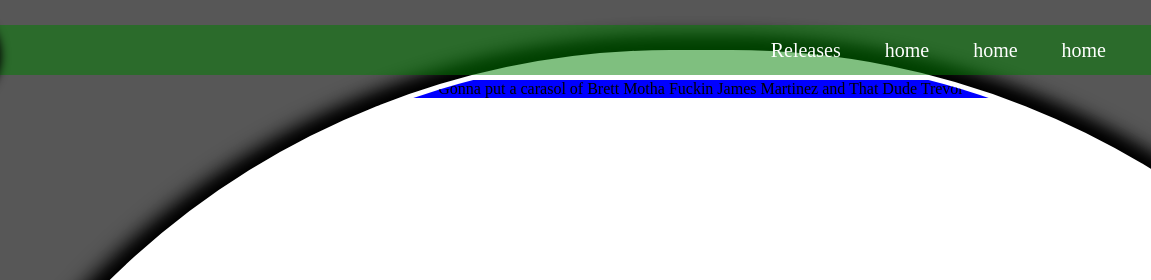
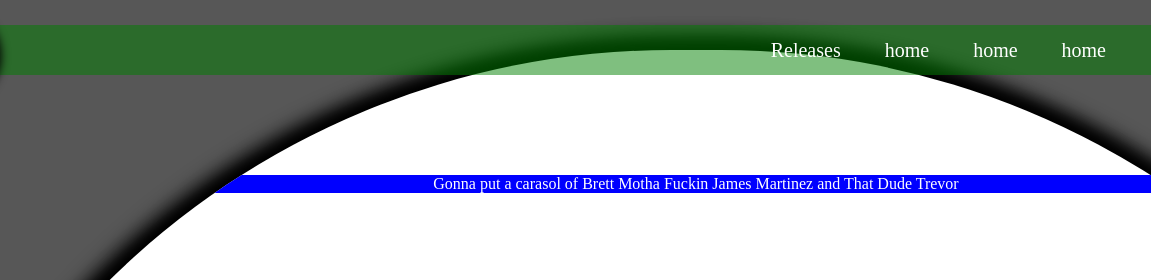
Before and after one commit to austinezell/gzrus, a website: page index.html in a window 1280 px wide. Shown: the top 280 px of the page, 129-1280 px from the left. Drawn offline with nearby package versions, Linux system fonts and the light colour scheme; some packages are replaced by stand-ins of ours.

Commit message:
pushes the summary down

```diff
--- a/sass/style.scss
+++ b/sass/style.scss
@@ -84,15 +84,14 @@ nav {
   vertical-align: top;
   width: 200vh;
   padding: 25px;
+  color: white;
   background-color: white;
-  border: 5px solid white;
   position: relative;
   border-radius: 100vh;
   overflow: hidden;
-  box-shadow: 10px 10px 20px black, -10px -10px 20px black, 10px -10px 20px black;
+  box-shadow: 10px 10px 20px black, -10px -10px 20px black, 10px -10px 20px black, -10px 10px 20px black;
 }
 .inner-circle{
-  // opacity: 0;
   height: 155px;
   position: absolute;
   bottom: -45px;
@@ -104,6 +103,10 @@ nav {
   right: 0;
   left: 0;
   margin: 0 auto;
+}
+#home, #music {
+  position: relative;
+  top: 100px;
 }
 
 #home{
@@ -118,12 +121,13 @@ nav {
   transition: all 2s ease-in-out;
   z-index: 0;
   width: 200vh;
-  // left: 0;
-  // right: 0;
+  left: 0;
+  right: 0;
   overflow: hidden;
 }
 
 #main.ng-enter {
+  box-shadow: none;
   transform:rotateZ(180deg);
   z-index: 0;
 }
```
Also changed, not shown: styles/style.css.
